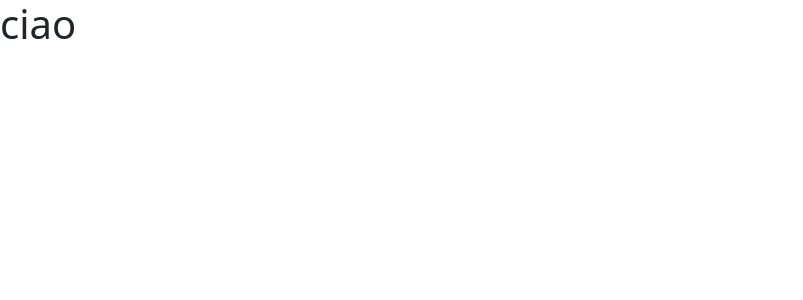
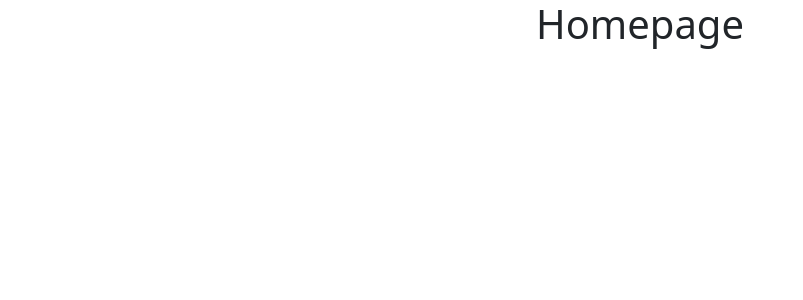
Before and after one commit to lucioacri/react-router, a React (Vite) app: page / in a window 1280 px wide. Shown: the top 300 px of the page, without its empty margins (0-803 px from the left). Built offline with nearby package versions, Linux system fonts and the light colour scheme.

Commit message:
add routes

```diff
--- a/src/App.jsx
+++ b/src/App.jsx
@@ -1,9 +1,18 @@
 import { BrowserRouter, Routes, Route } from "react-router";
+import Homepage from "./pages/Homepage";
 
 function App() {
   return (
     <>
-      <h1>ciao</h1>
+      <BrowserRouter>
+        <Routes>
+          <Route>
+            <Route path="/" element={<Homepage />} />
+            {/* <Route path="/aboutus" element={<Aboutus />} /> */}
+            {/* <Route path="/list" element={<List />} /> */}
+          </Route>
+        </Routes>
+      </BrowserRouter>
     </>
   );
 }
--- a/src/pages/Homepage.jsx
+++ b/src/pages/Homepage.jsx
@@ -0,0 +1,11 @@
+export default function Homepage() {
+  return (
+    <main>
+      <div className="container text-center">
+        <div className="row">
+          <h1>Homepage</h1>
+        </div>
+      </div>
+    </main>
+  );
+}
```
